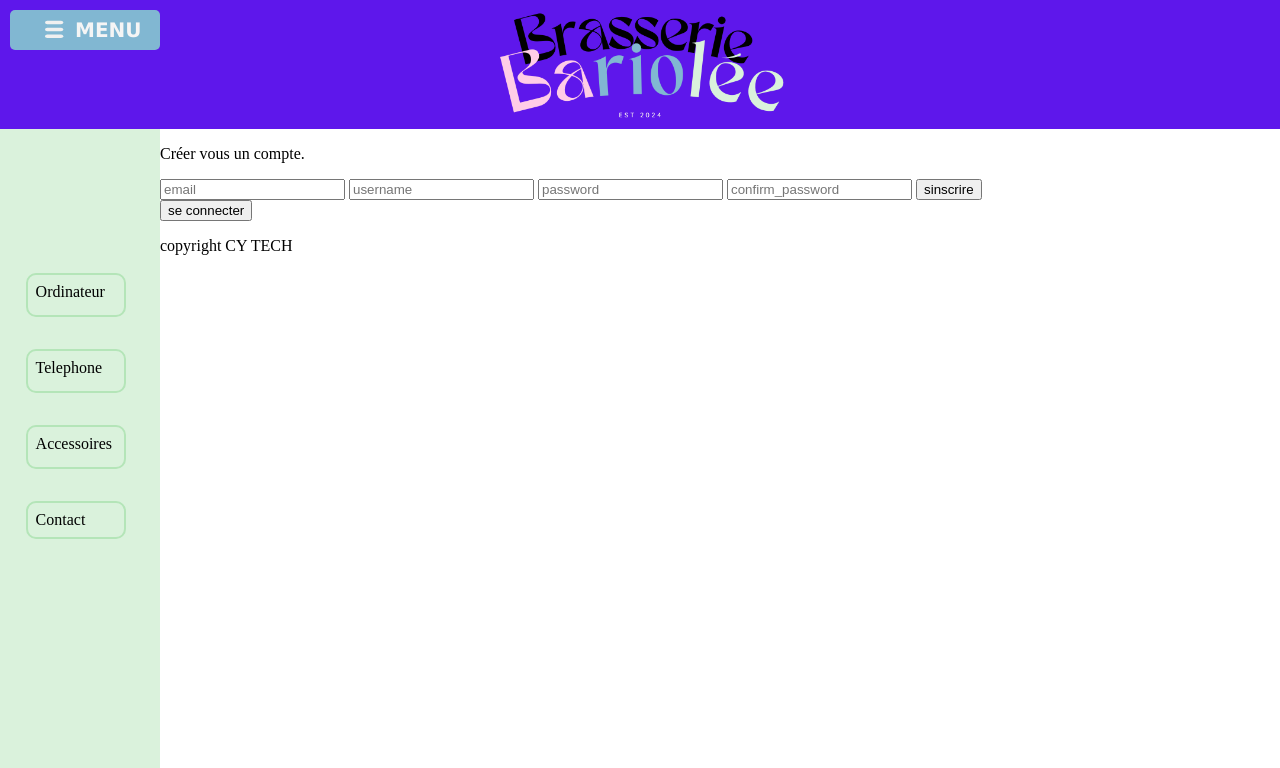
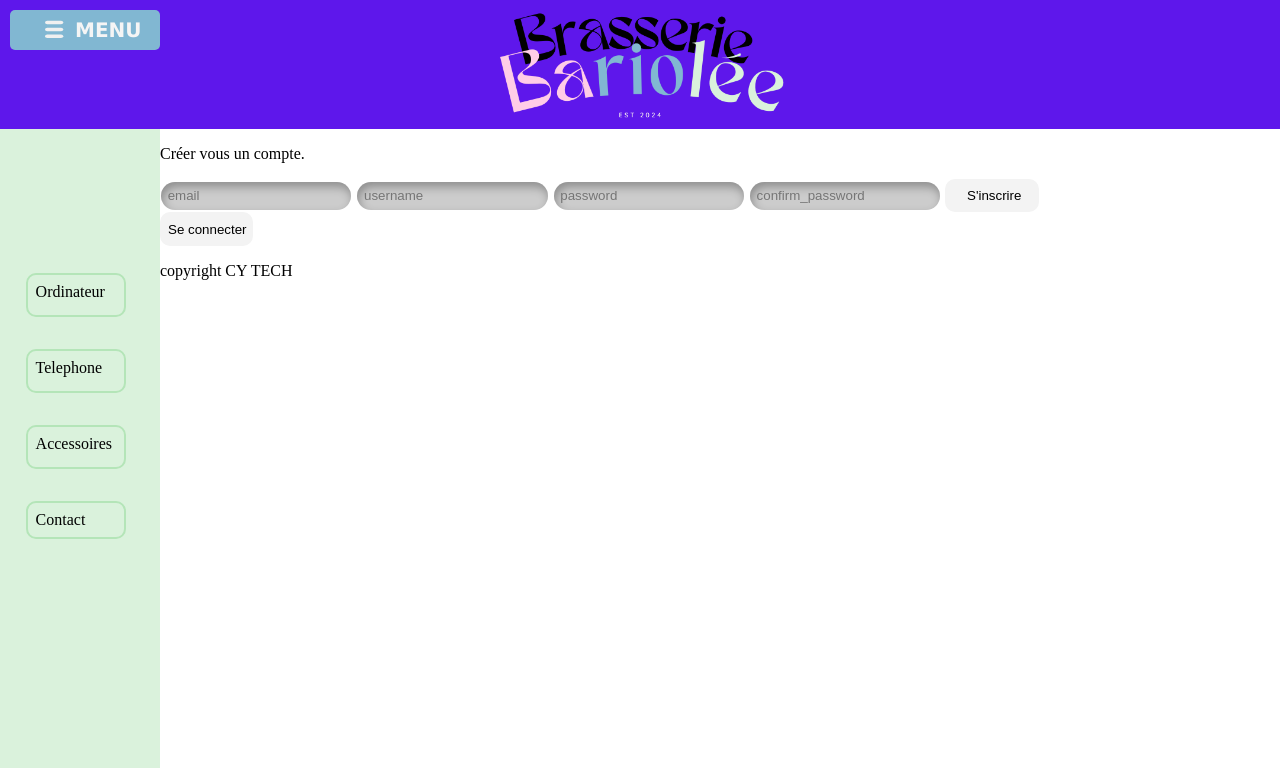
Before and after one commit to Tytyaz2/web-ING1, a PHP site: page /web-ING2/index.php?forminscription in a window 1280 px wide. Shown: the top 768 px of the page. Run offline with PHP 8.4, Linux system fonts and the light colour scheme; data comes from the database, SQL or seed files in the repository.

Commit message:
inscription et connexion stylisé

```diff
--- a/CSS/form_connexion.css
+++ b/CSS/form_connexion_inscription.css
@@ -2,7 +2,7 @@
     float: right;
     display: flex;
     margin-top: -6vh;
-    width: 35vw;
+    width: 37vw;
 }
 
 #connexion p {
@@ -122,3 +122,21 @@
 .wave-group .input:focus ~ .bar:after {
     width: 50%;
 }
+
+.input {
+    margin:1px;
+    border: none;
+    outline: none;
+    border-radius: 15px;
+    padding: 0.5em;
+    background-color: #ccc;
+    box-shadow: inset 2px 5px 10px rgba(0,0,0,0.3);
+    transition: 300ms ease-in-out;
+}
+
+.input:focus {
+    background-color: white;
+    transform: scale(1.05);
+    box-shadow: 13px 13px 100px #969696,
+    -13px -13px 100px #ffffff;
+}
--- a/PHP/form_connexion.inc.php
+++ b/PHP/form_connexion.inc.php
@@ -1,8 +1,8 @@
-
+<link rel="stylesheet" href="../CSS/form_connexion_inscription.css">
 <div id="connexion" >
 <form method="post" action="PHP/connexion.php">
-                <label for="email"></label><input type="text" id="email" placeholder="email/username" name="email" required>
-                <label for="password"></label><input type="password" id="password" placeholder="password" name="password" required>
+                <label for="email"></label><input autocomplete="off" class="input" type="text" id="email" placeholder="email/username" name="email" required>
+                <label for="password"></label><input autocomplete="off" class="input" type="password" id="password" placeholder="password" name="password" required>
                 <input type="submit" id="submit_connexion" value="se connecter">
             </form>
             <form method="post" action="../web-ING2/index.php?forminscription">
--- a/PHP/form_inscription.inc.php
+++ b/PHP/form_inscription.inc.php
@@ -1,10 +1,11 @@
+<link rel="stylesheet" href="../CSS/form_connexion_inscription.css">
 <form method='post' action='PHP/inscription.php'>
-            <label for='email'></label><input type='email' id='email' placeholder='email' name='email' resuired>
-            <label for='username'></label><input type='text' id='username'' placeholder='username' name='username' required>
-            <label for='password'></label><input type='password' id='password' placeholder='password' name='password' required>
-            <label for='confirm_password'></label><input type='password' id='confirm_password' placeholder='confirm_password' name='confirm_password' required>
-            <input type='submit' id='submit_inscription' value='sinscrire'>
+            <label for='email'></label><input type='email' class="input" id='email' placeholder='email' name='email' resuired>
+            <label for='username'></label><input class="input" type='text' id='username'' placeholder='username' name='username' required>
+            <label for='password'></label><input class="input" type='password' id='password' placeholder='password' name='password' required>
+            <label for='confirm_password'></label><input autocomplete="off" class="input" type='password' id='confirm_password' placeholder='confirm_password' name='confirm password' required>
+            <input type='submit' id='submit_inscription' value="S'inscrire">
         </form>
 <form method='post' action='index.php'>
-    <input type='submit' id='submit_connexion' value='se connecter' >
+    <input type='submit' id='submit_connexion' value='Se connecter' >
 </form>
--- a/PHP/page_connexion.inc.php
+++ b/PHP/page_connexion.inc.php
@@ -1,4 +1,4 @@
-<link rel="stylesheet" href="../CSS/form_connexion.css">
+
 <div id="connexion">
     <?php
     //si la session existe on n'affiche pas la connexion puis affichage de chaque message selon le message d'erreur
--- a/index.php
+++ b/index.php
@@ -31,7 +31,16 @@
     //menu pour changer la page
     echo '<script src="JS/index.js"></script>
           <link rel="stylesheet" href="../CSS/menu.css">
-        <button id="bouton-menu">Menu</button>
+         <button  id="bouton-menu" class="btn">
+            <span class="icon">
+                <svg viewBox="0 0 175 80" width="40" height="40">
+                    <rect width="80" height="15" fill="#f0f0f0" rx="10"></rect>
+                    <rect y="30" width="80" height="15" fill="#f0f0f0" rx="10"></rect>
+                    <rect y="60" width="80" height="15" fill="#f0f0f0" rx="10"></rect>
+                </svg>
+            </span>
+            <span class="text">MENU</span>
+        </button>
         <div id="menu1" class="menu-cache">
             <a href="index.php?categorie=Rose">Rose</a>
             <a href="index.php?categorie=bleu">Bleu</a>
```
